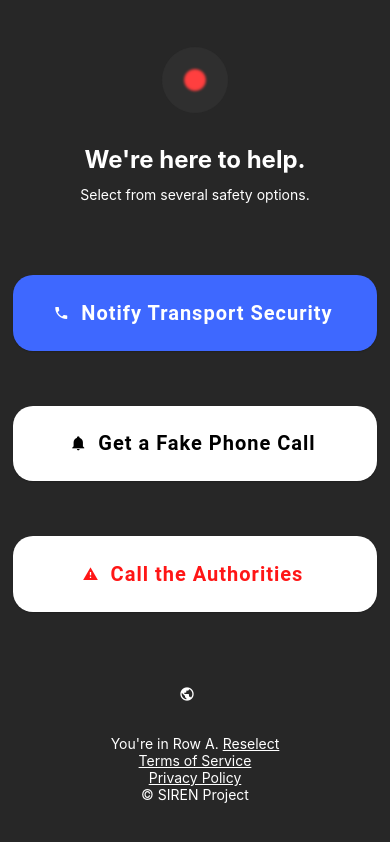
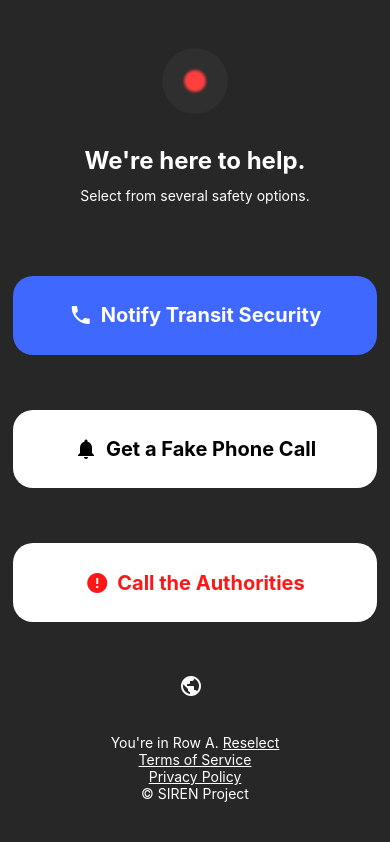
Before and after one commit to AidenKT/ProjectSiren, a React Native app: screen / in a window 390 px wide. Built offline with nearby package versions, Linux system fonts and the light colour scheme.

Commit message:
Update App.js

```diff
--- a/App.js
+++ b/App.js
@@ -1,6 +1,9 @@
 import * as React from 'react';
-import { Text, View, StyleSheet, StatusBar } from 'react-native';
+import { Text, View, StyleSheet, StatusBar, TouchableOpacity } from 'react-native';
 import Constants from 'expo-constants';
+import {NavigationContainer} from '@react-navigation/native';
+import {createNativeStackNavigator} from '@react-navigation/native-stack';
+import { MaterialIcons } from '@expo/vector-icons';
 
 // You can import from local files
 import SirenLogo from './components/logo.js';
@@ -8,53 +11,155 @@ import SirenLogo from './components/logo.js';
 // or any pure javascript modules available in npm
 import { Card, Button } from 'react-native-paper';
 
-const rowLetter = "A";
+const rowLetter = 'A';
 
+function MainScreen({ navigation }) {
+  return (
+    <View style={styles.container}>
+      <StatusBar barStyle="light-content" />
+      <StatusBar style="light" />
+      <SirenLogo />
 
+      <Text style={styles.title}>We're here to help.</Text>
+      <Text style={styles.subtitle}>Select from several safety options.</Text>
 
-export default function App() {
-  return (
+      <TouchableOpacity
+        style={styles.buttonBackgroundNotify}
+        onPress={() => navigation.navigate('WarningCountdown', {actionWarning: 'Notifying Transit Security in', type:"transitNotify"})}
+        activeOpacity={.7}
+        uppercase={false}
+        mode="contained"
+        accessibilityLabel="Notify Transit Security">
+      <View style={styles.iconContainer}>
+      <MaterialIcons name="phone" size={24} color="#FFFFFF" />
+    </View>
+        <Text style={styles.buttonWhite}>Notify Transit Security</Text>
 
-    <View style={styles.container}>
-    <StatusBar barStyle="light-content" />
-    <StatusBar style="light" />
-    <SirenLogo />
+      </TouchableOpacity>
 
+      <TouchableOpacity
+        style={styles.buttonBackgroundCall}
+        onPress={() => navigation.navigate('WarningCountdown', {actionWarning: 'Calling you in', type:"fakeCall"})}
+        labelStyle={{ color: 'black', fontWeight: 'bold' }}
+        color="#3E68FF"
+        activeOpacity={.7}
+        uppercase={false}
+        icon="bell"
+        mode="contained"
+        accessibilityLabel="Receive Fake Phone Call">
+      <View style={styles.iconContainer}>
+      <MaterialIcons name="notifications" size={24} color="#00000" />
+    </View>
+        <Text style={styles.button}>Get a Fake Phone Call</Text>
+      </TouchableOpacity>
 
-      <Text style={styles.title}>
-        We're here to help.
-      </Text>
-        <Text style={styles.subtitle}>
-        Select from several safety options.
-      </Text>
-      <Button style={styles.buttonBackgroundNotify} labelStyle={{ color: "#FFFF", fontWeight: "bold" }} uppercase={false} icon="phone" mode="contained">
-        <Text style={styles.button}>
-        Notify Transport Security
-        </Text>
-      </Button>
+      <TouchableOpacity
+        style={styles.buttonBackgroundEmergency}
+        onPress={() => navigation.navigate('WarningCountdown', {actionWarning: 'Calling Emergency Services in', type:"callEmergency"})}
+        labelStyle={{ color: '#FF1616', fontWeight: 'bold' }}
+        color="#3E68FF"
+        activeOpacity={.7}
+        uppercase={false}
+        icon="alert"
+        mode="contained"
+        accessibilityLabel="Call the Authorities">
+      <View style={styles.iconContainer}>
+      <MaterialIcons name="error" size={24} color="#FF1616" />
+    </View>
+        <Text style={styles.buttonRed}>Call the Authorities</Text>
+      </TouchableOpacity>
 
-      <Button style={styles.buttonBackground} labelStyle={{ color: "black", fontWeight: "bold" }} color="#3E68FF" uppercase={false} icon="bell" mode="contained">
-        <Text style={styles.button}>
-        Get a Fake Phone Call
-        </Text>
-      </Button>
-
-      <Button style={styles.buttonBackgroundEmergency} labelStyle={{color: "#FF1616", fontWeight: "bold"}} color="#3E68FF" uppercase={false} icon="alert" mode="contained">
-        <Text style={styles.button}>
-        Call the Authorities
-        </Text>
-      </Button>
-      <Button style={styles.icon} icon="earth" color="white" />
+      <TouchableOpacity style={styles.icon} icon="earth" color="white" >
+      <View style={styles.iconContainer}>
+      <MaterialIcons name="public" size={24} color="#FFFFFF" />
+    </View>
+      </TouchableOpacity>
       <Text style={styles.terms}>
-        You're in Row {rowLetter}. <Text style={styles.underlineText}>Reselect</Text>{"\n"}
-        <Text style={styles.underlineText}>Terms of Service</Text>{"\n"}
-        <Text style={styles.underlineText}>Privacy Policy</Text>{"\n"}
-        © SIREN Project
-
+        You're in Row {rowLetter}.{' '}
+        <Text style={styles.underlineText}>Reselect</Text>
+        {'\n'}
+        <Text style={styles.underlineText}>Terms of Service</Text>
+        {'\n'}
+        <Text style={styles.underlineText}>Privacy Policy</Text>
+        {'\n'}© SIREN Project
       </Text>
     </View>
   );
 }
+
+function Countdown({props, route, navigation}) {
+  const { actionWarning, type } = route.params;
+  const [time, setTime] = React.useState(10);
+  const timerRef = React.useRef(time);
+  const immediateNotify = () => {
+    timerRef.current = 0;
+    setTime(0);
+  };
+
+
+  React.useEffect(() => {
+    const timerId = setInterval(() => {
+      timerRef.current -= 1;
+      if (timerRef.current < 0) {
+        clearInterval(timerId);
+      } else {
+        setTime(timerRef.current);
+      }
+    }, 1000);
+    return () => {
+      clearInterval(timerId);
+    };
+  }, []);
+
+    let action
+
+    if (type == 'transitNotify') {
+    action = "Transit Security will be notified with information, such as your location, to best assist you";
+    }
+    if (type == 'callEmergency') {
+    action = "Emergency Services (911) & Transit Security will be dialed with information, such as your location, to best help you.";
+    }
+    if (type == 'fakeCall') {
+    action = "You will receive a fake phone call from this application with a ringtone, tap anywhere on screen to stop ringtone.";
+    }
+
+  return(
+    <View style={styles.container}>
+    <StatusBar barStyle="light-content" />
+    <StatusBar style="light" />
+    <Text style={styles.title}>{actionWarning}</Text>
+    <View style={styles.countdownCircle}>
+    <Text style={styles.countdownTimer}>{time}</Text>
+    </View>
+    <Text style={styles.title}>seconds.</Text>
+    <Text style={styles.subtitle}>{action}</Text>
+    <TouchableOpacity
+    activeOpacity={.4}
+    onPress={immediateNotify}>
+    <Text style={styles.notifyImmediately}>
+      Notify Immediately
+    </Text>
+    </TouchableOpacity>
+
+    <TouchableOpacity
+      style={styles.cancelButtonBackground}
+      onPress={() => navigation.goBack()}
+      labelStyle={{ color: 'black', fontWeight: '500' }}
+      color="#3E68FF"
+      activeOpacity={.7}
+      uppercase={false}
+      mode="contained"
+      accessibilityLabel="Cancel">
+      <Text style={styles.button}>Cancel</Text>
+      </TouchableOpacity>
+      <Text style={styles.terms}>
+      <Text>It is illegal to make illegitimate calls to authorities.</Text>
+      <Text>{'\n'}© SIREN Project</Text>
+      </Text>
+    </View>
+  );
+}
+
 
 const styles = StyleSheet.create({
   container: {
@@ -78,7 +183,16 @@ const styles = StyleSheet.create({
     textAlign: 'center',
     color: 'white',
   },
+  notifyImmediately: {
+    margin: 12,
+    fontSize: 16,
+    fontWeight: '600',
+    textAlign: 'center',
+    color: 'white',
+    textDecorationLine: 'underline',
+  },
   terms: {
+    marginTop: 25,
     margin: 18,
     fontSize: 14,
     fontWeight: 'semibold',
@@ -92,29 +206,78 @@ const styles = StyleSheet.create({
     textAlign: 'center',
     color: 'white',
   },
+  countdownTimer: {
+    margin: 12,
+    fontSize: 52,
+    fontWeight: 'bold',
+    textAlign: 'center',
+    color: 'white',
+  },
+  countdownCircle: {
+    width: 140,
+    height: 140,
+    borderRadius: 100,
+    margin: 30,
+    backgroundColor: '#525252',
+    justifyContent: 'center',
+    alignSelf: 'center',
+  },
+  iconContainer: {
+    marginRight: 8,
+  },
   button: {
     margin: 0,
     fontSize: 20,
-    frontWeight: 'bold',
-    textAlgin: 'center',
+    fontWeight: 'bold',
+    textAlign: 'center',
+    color: 'black',
+  },
+  buttonRed: {
+    margin: 0,
+    fontSize: 20,
+    fontWeight: 'bold',
+    textAlign: 'center',
+    color: '#FF1616',
+  },
+  buttonWhite: {
+    margin: 0,
+    fontSize: 20,
+    fontWeight: 'bold',
+    textAlign: 'center',
+    color: 'white',
   },
   icon: {
     flex: 0.15,
     margin: 0,
     frontWeight: 'bold',
     justifyContent: 'center',
+    alignItems: 'center',
     tintColor: '#FFFFFF',
   },
-  buttonBackground: {
+  buttonBackgroundCall: {
+    flexDirection: 'row',
+    alignItems: 'center',
     flex: 0.25,
     margin: 5,
     borderRadius: 20,
     justifyContent: 'center',
     backgroundColor: '#FFFFFF',
     marginTop: 50,
+
+  },
+  cancelButtonBackground: {
+    flex: 0.32,
+    margin: 5,
+    borderRadius: 20,
+    justifyContent: 'center',
+    backgroundColor: '#FFFFFF',
+    marginTop: 70,
+    marginBottom: 50,
   },
   buttonBackgroundNotify: {
-    backgroundColor: "#3E68FF",
+    flexDirection: 'row',
+    alignItems: 'center',
+    backgroundColor: '#3E68FF',
     flex: 0.25,
     margin: 5,
     borderRadius: 20,
@@ -122,21 +285,40 @@ const styles = StyleSheet.create({
     marginTop: 60,
   },
   buttonBackgroundEmergency: {
+    flexDirection: 'row',
+    alignItems: 'center',
     flex: 0.25,
     margin: 5,
     borderRadius: 20,
     justifyContent: 'center',
     backgroundColor: '#FFFFFF',
     marginTop: 50,
-    marginBottom: 60,
+    marginBottom: 40,
   },
   boldText: {
     fontWeight: 'bold',
-    },
+  },
   italicText: {
     fontStyle: 'italic',
-    },
+  },
   underlineText: {
     textDecorationLine: 'underline',
-    }
+  },
 });
+
+
+const Stack = createNativeStackNavigator();
+
+function App() {
+  return (
+    <NavigationContainer>
+      <Stack.Navigator initialRouteName="Main" screenOptions={{headerShown: false,}}>
+
+        <Stack.Screen name="Main" component={MainScreen} />
+        <Stack.Screen name="WarningCountdown" component={Countdown} />
+      </Stack.Navigator>
+    </NavigationContainer>
+  );
+}
+
+export default App;
```
